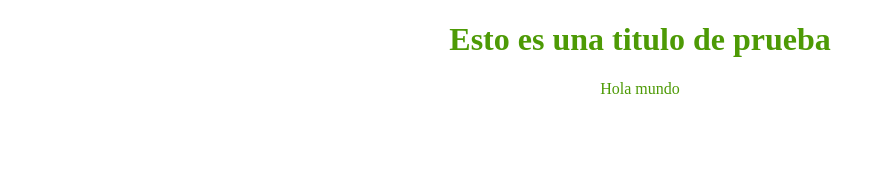
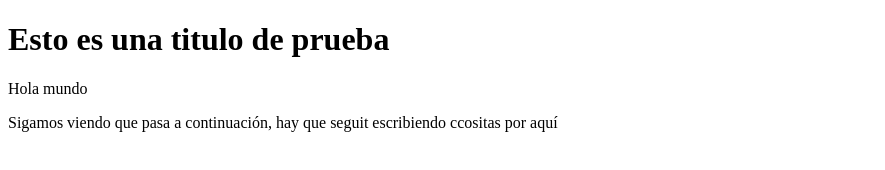
Before and after one commit to JOSSamRDZ/repasoGit, a plain HTML site: page index.html in a window 1280 px wide. Shown: the whole page, without its empty margins (0-885 px from the left). Drawn offline with Linux system fonts and the light colour scheme.

Commit message:
cmbios al proyecto de html

```diff
--- a/index.html
+++ b/index.html
@@ -10,8 +10,11 @@
     <title>Solo es para probar git</title>
 </head>
 <body>
-    <h1>Esto es una titulo de prueba</h1>
-    <p>Hola mundo</p>
+    <header class="container">
+        <h1>Esto es una titulo de prueba</h1>
+        <p>Hola mundo</p>
+        <p>Sigamos viendo que pasa a continuación, hay que seguit escribiendo ccositas por aquí</p>
+    </header>
     <script >
         var a=4;
         var b=6;
--- a/style/estilos.css
+++ b/style/estilos.css
@@ -1,5 +1,10 @@
 body{
-    color: #4d9a05;
-    font-family: 'Times New Roman', Times, serif;
-    text-align: center;
+    color: black;
+    text-align: left;
 }
+
+.contaier{
+    width: 70%;
+    background-color:#007acc;
+
+}
```
